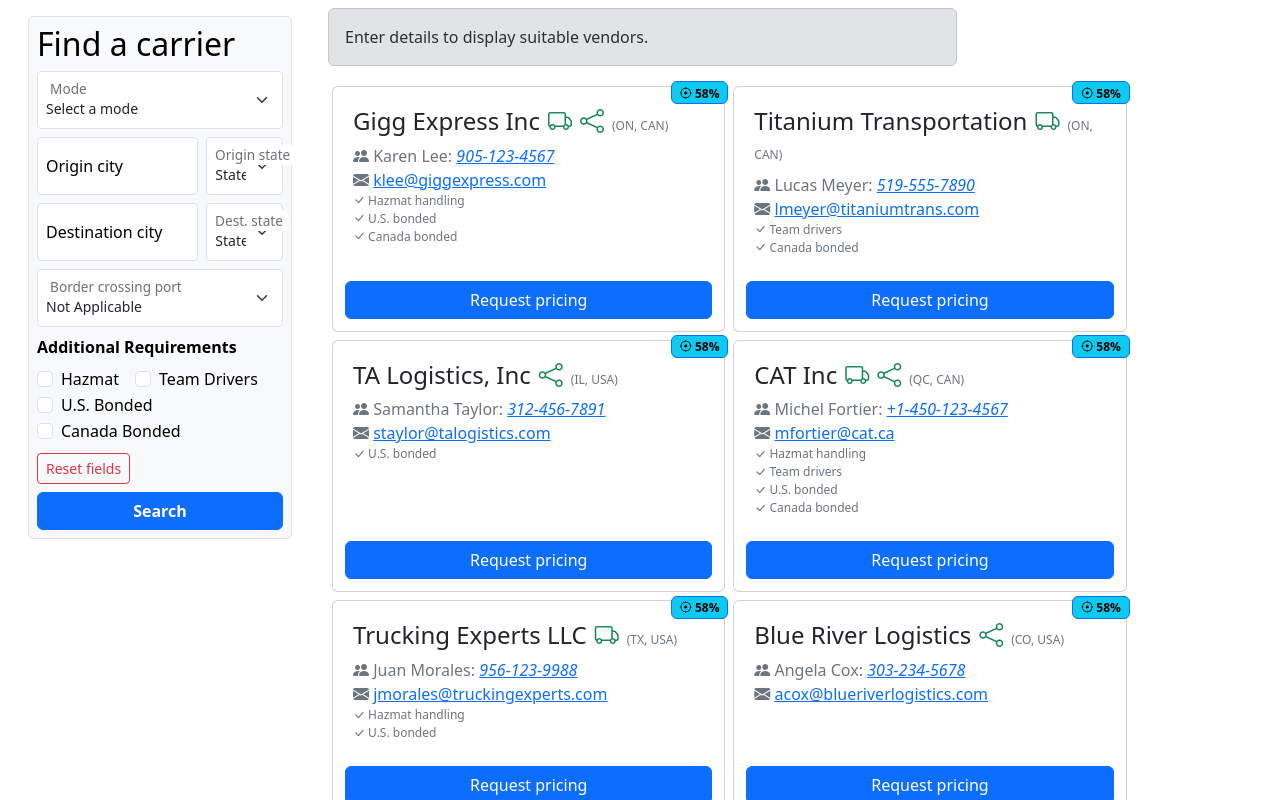
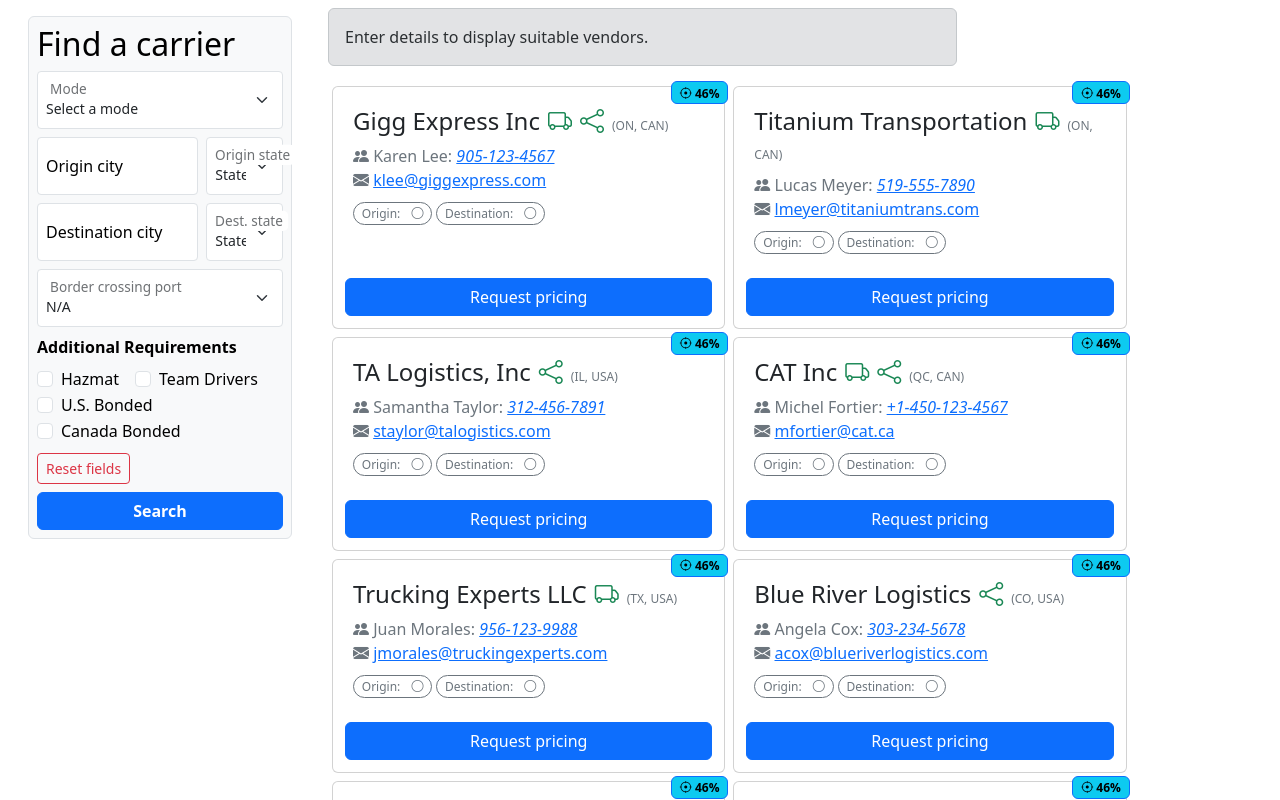
Before and after one commit to hugolopez-online/freighble, a React (Vite) app: page / in a window 1280 px wide. Shown: the top 800 px of the page. Built offline with nearby package versions, Linux system fonts and the light colour scheme.

Commit message:
fixed vendor card suitability variables visualization

```diff
--- a/src/app/components/Directory.jsx
+++ b/src/app/components/Directory.jsx
@@ -14,7 +14,7 @@ const Directory = (props) => {
                     {enoughData ?
                         <div>
                             <p>Showing vendors for:</p>
-                            <p className="fw-bold">{`${props.specs.usbond ? "U.S. bonded " : ""}${props.specs.canadabond ? "Canada bonded " : ""}${props.specs.hazmat ? "Hazmat " : ""}${props.specs.mode} from ${props.specs.origin.city ? props.specs.origin.city + ", " : ""}${props.specs.origin.state + " (" + props.specs.origin.country + ")"} to ${props.specs.destination.city ? props.specs.destination.city + ", " : ""}${props.specs.destination.state  + " (" + props.specs.destination.country + ")"}${props.specs.team ? " with Team Drivers" : ""}${props.specs.border !== "Not Applicable" ? ", crossing through " + props.specs.border : ""}`}</p>
+                            <p className="fw-bold">{`${props.specs.usbond ? "U.S. bonded " : ""}${props.specs.canadabond ? "Canada bonded " : ""}${props.specs.hazmat ? "Hazmat " : ""}${props.specs.mode} from ${props.specs.origin.city ? props.specs.origin.city + ", " : ""}${props.specs.origin.state + " (" + props.specs.origin.country + ")"} to ${props.specs.destination.city ? props.specs.destination.city + ", " : ""}${props.specs.destination.state  + " (" + props.specs.destination.country + ")"}${props.specs.team ? " with Team Drivers" : ""}${props.specs.border !== "N/A" ? ", crossing through " + props.specs.border : ""}`}</p>
                             <button className="btn btn-danger" type="button" onClick={() => props.setSpecs(props.defaultSpecs)}>Clear results</button>
                             <button className="btn btn-primary ms-2" type="button" onClick={() => props.setFormData((prev) => {
                                 return ({
--- a/src/app/components/Vendor.jsx
+++ b/src/app/components/Vendor.jsx
@@ -95,14 +95,17 @@ const Vendor = (props) => {
                     <span className="fw-light text-secondary ms-2" style={{fontSize: "0.75rem"}}>({props.vendorDomicile.state.concat(", ", props.vendorDomicile.country)})</span>
                 </h4>
                 <p className="card-text m-0 text-secondary"><i className="bi bi-people-fill"></i> {props.vendorContact}: <em><a href={`tel:${props.vendorPhone}`}>{props.vendorPhone}</a></em></p>
-                <p className="card-text m-0 text-secondary"><i className="bi bi-envelope-fill"></i> <a href={`mailto:${props.vendorEmail}`}>{props.vendorEmail}</a></p>
-                {props.vendorModes.includes(props.specs.mode) && <p className="card-text m-0 text-success fw-bold" style={{fontSize: "0.75rem"}}><i className="bi bi-check-square-fill"></i> {props.specs.mode}</p>}
-                {props.vendorCoverage.map((country) => country.coverageContent[0] && country.coverageCountryAlias).includes(props.specs.origin.country) && <p className="card-text m-0 text-success fw-bold" style={{fontSize: "0.75rem"}}><i className="bi bi-check-square-fill"></i> Origin: {props.specs.origin.country}</p>}
-                {props.vendorModes.includes(props.specs.mode) && <p className={`card-text m-0 text-${props.specs.mode ? "success fw-bold" : "secondary" }`} style={{fontSize: "0.75rem"}}><i className={`bi bi-${props.specs.mode ? "check-square-fill" : "check-lg"}`}></i> {props.specs.mode}</p>}
-                {props.vendorHazmat && <p className={`card-text m-0 text-${props.specs.hazmat ? "success fw-bold" : "secondary" }`} style={{fontSize: "0.75rem"}}><i className={`bi bi-${props.specs.hazmat ? "check-square-fill" : "check-lg"}`}></i> Hazmat handling</p>}
-                {props.vendorTeamDrivers && <p className={`card-text m-0 text-${props.specs.team ? "success fw-bold" : "secondary"}`} style={{fontSize: "0.75rem"}}><i className={`bi bi-${props.specs.team ? "check-square-fill" : "check-lg"}`}></i> Team drivers</p>}
-                {props.vendorUSBonded && <p className={`card-text m-0 text-${props.specs.usbond ? "success fw-bold" : "secondary"}`} style={{fontSize: "0.75rem"}}><i className={`bi bi-${props.specs.usbond ? "check-square-fill" : "check-lg"}`}></i> U.S. bonded</p>}
-                {props.vendorCanadaBonded && <p className={`card-text m-0 text-${props.specs.canadabond ? "success fw-bold" : "secondary"}`} style={{fontSize: "0.75rem"}}><i className={`bi bi-${props.specs.canadabond ? "check-square-fill" : "check-lg"}`}></i> Canada bonded</p>}
+                <p className="card-text mb-2 text-secondary"><i className="bi bi-envelope-fill"></i> <a href={`mailto:${props.vendorEmail}`}>{props.vendorEmail}</a></p>
+                {props.vendorModes.includes(props.specs.mode) && <span className="badge rounded-pill text-bg-success me-1" style={{fontSize: "0.75rem"}}>{props.specs.mode}<i className="bi bi-check-circle-fill ms-2"></i></span>}
+                {props.vendorCoverage.map((country) => country.coverageContent[0] && country.coverageCountryAlias).includes(props.specs.origin.country) && <span className="badge rounded-pill text-bg-success me-1" style={{fontSize: "0.75rem"}}>Origin: {props.specs.origin.country}<i className="bi bi-check-circle-fill ms-2"></i></span>}
+                <span className={`badge rounded-pill ${props.vendorCoverage.map((country) => country.coverageContent.includes(props.specs.origin.state) && true).includes(true) ? "text-bg-success" : "text-secondary border border-secondary fw-normal"} me-1`} style={{fontSize: "0.75rem"}}>Origin: {props.specs.origin.state}<i className={`bi bi-${props.vendorCoverage.map((country) => country.coverageContent.includes(props.specs.origin.state) && true).includes(true) ? "check-circle-fill" : "circle"} ms-2`}></i></span>
+                {props.vendorCoverage.map((country) => country.coverageContent[0] && country.coverageCountryAlias).includes(props.specs.destination.country) && <span className="badge rounded-pill text-bg-success me-1" style={{fontSize: "0.75rem"}}>Destination: {props.specs.destination.country}<i className="bi bi-check-circle-fill ms-2"></i></span>}
+                <span className={`badge rounded-pill ${props.vendorCoverage.map((country) => country.coverageContent.includes(props.specs.destination.state) && true).includes(true) ? "text-bg-success" : "text-secondary border border-secondary fw-normal"} me-1`} style={{fontSize: "0.75rem"}}>Destination: {props.specs.destination.state}<i className={`bi bi-${props.vendorCoverage.map((country) => country.coverageContent.includes(props.specs.destination.state) && true).includes(true) ? "check-circle-fill" : "circle"} ms-2`}></i></span>
+                {(props.vendorBorder.includes(props.specs.border) && props.specs.border !== "N/A") && <span className="badge rounded-pill text-bg-success me-1" style={{fontSize: "0.75rem"}}>Border crossing: {props.specs.border}<i className="bi bi-check-circle-fill ms-2"></i></span>}
+                {(props.vendorHazmat && props.specs.hazmat) && <span className="badge rounded-pill text-bg-success me-1" style={{fontSize: "0.75rem"}}>Hazmat<i className="bi bi-check-circle-fill ms-2"></i></span>}
+                {(props.vendorTeamDrivers && props.specs.team) && <span className="badge rounded-pill text-bg-success me-1" style={{fontSize: "0.75rem"}}>Team drivers<i className="bi bi-check-circle-fill ms-2"></i></span>}
+                {(props.vendorUSBonded && props.specs.usbond) && <span className="badge rounded-pill text-bg-success me-1" style={{fontSize: "0.75rem"}}>U.S. bond<i className="bi bi-check-circle-fill ms-2"></i></span>}
+                {(props.vendorCanadaBonded && props.specs.canadabond) && <span className="badge rounded-pill text-bg-success me-1" style={{fontSize: "0.75rem"}}>Canada bond<i className="bi bi-check-circle-fill ms-2"></i></span>}
             </div>
             <button className="btn btn-primary m-2" type="button">
                 Request pricing
--- a/src/app/variables.js
+++ b/src/app/variables.js
@@ -233,7 +233,7 @@ export const [
     ZAC] = mexDivisions;
 
 export const borderCrossingPorts = [
-    "Not Applicable",
+    "N/A",
     "Otay, CA",
     "Calexico, CA",
     "Nogales, AZ",
```
Also changed, not shown: 1 other file (tests, documents, lock files or other folders).
